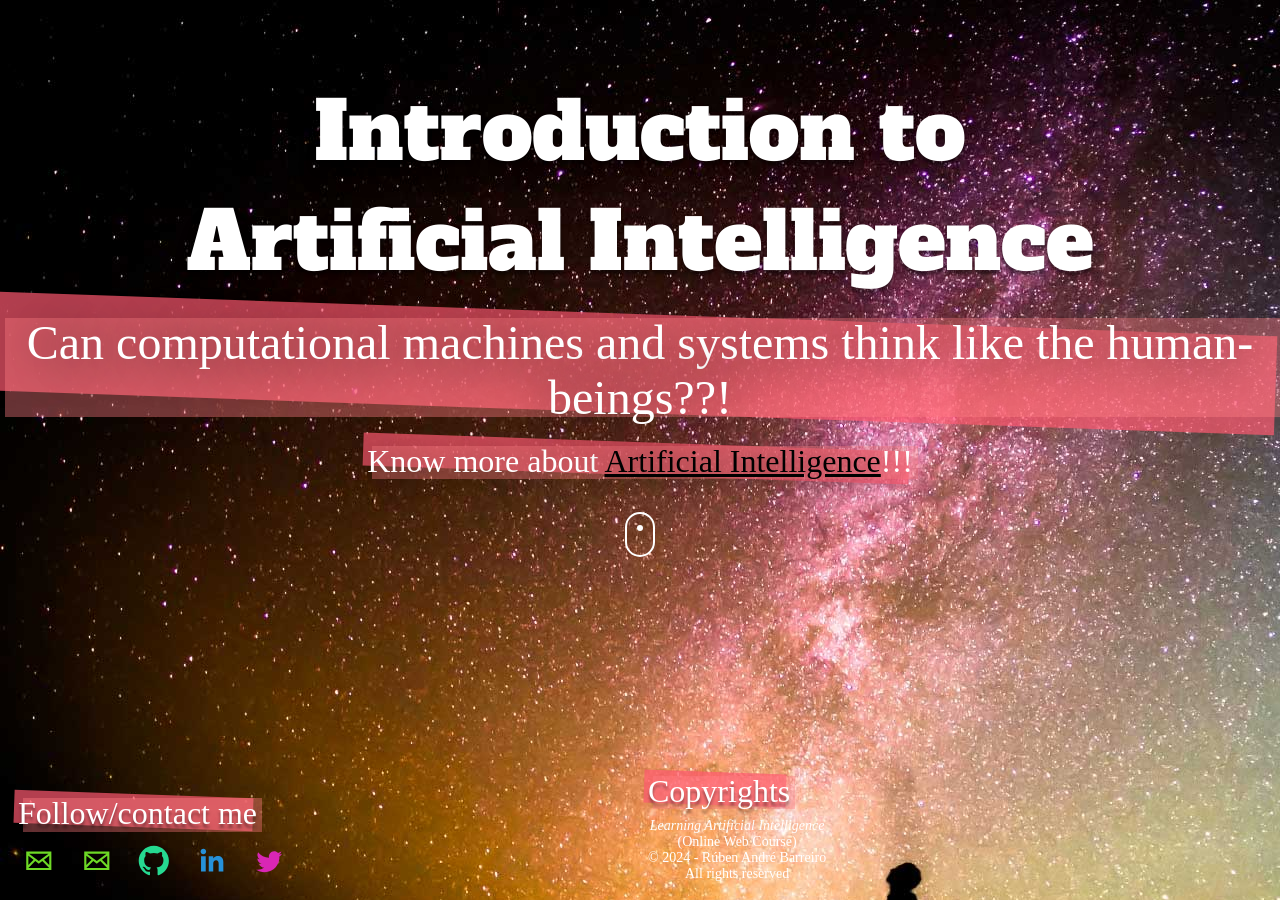
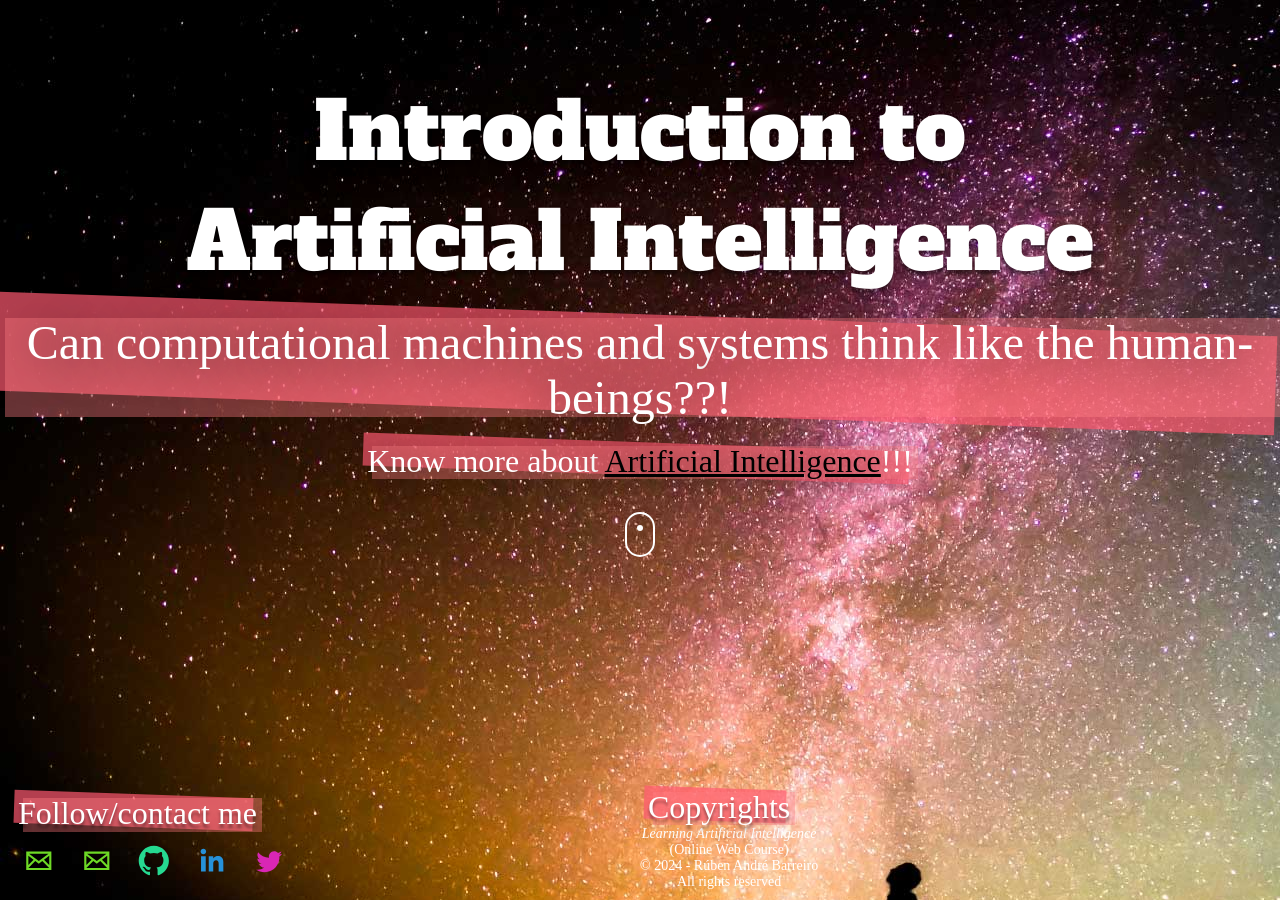
Before and after one commit to learning-artificial-intelligence/learning-artificial-intelligence.github.io, a Jekyll site: the page built from index.html, in a window 1280 px wide. Built offline with Jekyll 4.4.1, drawn with Linux system fonts in a browser that asks for light colours; nearby versions of some CDN libraries; some web fonts are replaced.

Commit message:
Some minor changes added
Some minor changes added

```diff
--- a/assets/css/custom/examples copia.css
+++ b/assets/css/custom/examples copia.css
@@ -306,13 +306,11 @@
   list-style: none;
   margin: 0;
   padding: 0px;
-  left: 50%;
   text-align: center;
 }
 .copyrights-paragraph p {
-  margin: 5px;
-  margin: 0.5rem;
-  left: 50%;
+  margin: 0px;
+  margin: 0em;
   font-size: 14px;
 }
 
--- a/assets/css/custom/examples.css
+++ b/assets/css/custom/examples.css
@@ -113,13 +113,11 @@
   list-style: none;
   margin: 0;
   padding: 0px;
-  left: 50%;
   text-align: center;
 }
 .copyrights-paragraph p {
-  margin: 5px;
-  margin: 0.5rem;
-  left: 50%;
+  margin: 0px;
+  margin: 0em;
   font-size: 14px;
 }
 
--- a/assets/css/custom/examples_backup_5_3_17.css
+++ b/assets/css/custom/examples_backup_5_3_17.css
@@ -306,13 +306,11 @@
   list-style: none;
   margin: 0;
   padding: 0px;
-  left: 50%;
   text-align: center;
 }
 .copyrights-paragraph p {
-  margin: 5px;
-  margin: 0.5rem;
-  left: 50%;
+  margin: 0px;
+  margin: 0em;
   font-size: 14px;
 }
 
```
